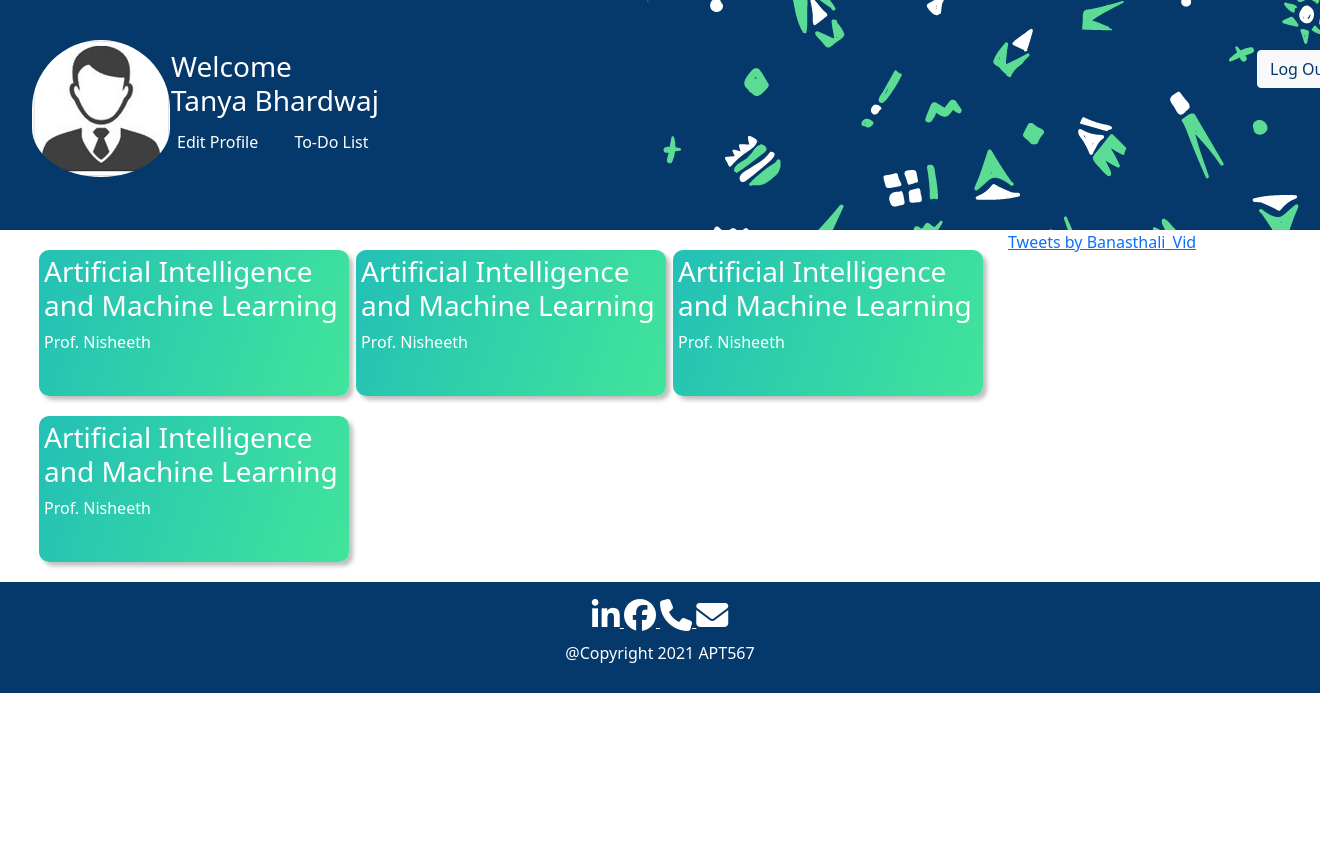
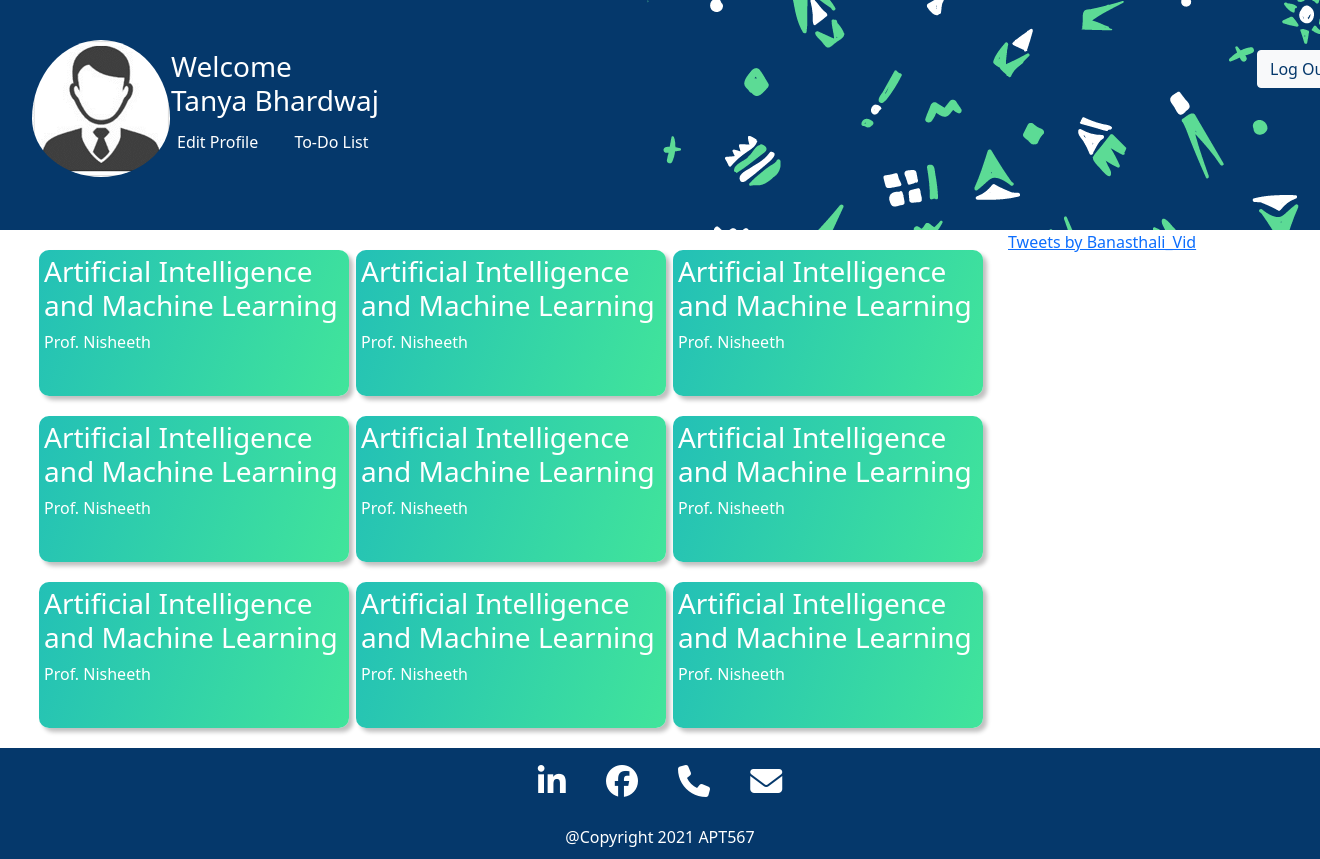
Before and after one commit to priithaa/APT567, a PHP site: page /dashboard.html in a window 1320 px wide; the page is wider, and only the part inside the window is pictured. Before the commit the page ends 693 px from the top of that part, so only its background shows below. Run offline with PHP 8.4, Linux system fonts and the light colour scheme; some libraries are stand-ins or nearby versions.

Commit message:
Changed some styling in the footer, made the profile round, added more classes

```diff
--- a/Dashboard/CSS/style.css
+++ b/Dashboard/CSS/style.css
@@ -21,7 +21,7 @@
   padding-bottom: 20px;
   margin-left: 50px;
   margin-top: 0px;
-  border-radius: 500px;
+  border-radius: 50%;
 }
 .container-fluid h3{
   color: #FFFFFF;
@@ -98,8 +98,15 @@
 	position: relative;
 	top: 25px;
 }
+
+.fa
+{
+	margin: 0 18px;
+	margin-bottom: 20px;
+}
 .footer a{
 	position: relative;
 	top:17px;
 	color: #FFFFFF;
+	text-decoration: none;
 }
--- a/Dashboard/dashboard.html
+++ b/Dashboard/dashboard.html
@@ -68,6 +68,51 @@
 							</p>
 						</div>
 					</div>
+					<div class="col-lg-4 col-md-6">
+						<div class="blue-green">
+							<h3><a href="">Artificial Intelligence and Machine Learning
+								</a>
+							</h3>
+							<p>Prof. Nisheeth
+							</p>
+						</div>
+					</div>
+					<div class="col-lg-4 col-md-6">
+						<div class="blue-green">
+							<h3><a href="">Artificial Intelligence and Machine Learning
+								</a>
+							</h3>
+							<p>Prof. Nisheeth
+							</p>
+						</div>
+					</div>
+					<div class="col-lg-4 col-md-6">
+						<div class="blue-green">
+							<h3><a href="">Artificial Intelligence and Machine Learning
+								</a>
+							</h3>
+							<p>Prof. Nisheeth
+							</p>
+						</div>
+					</div>
+					<div class="col-lg-4 col-md-6">
+						<div class="blue-green">
+							<h3><a href="">Artificial Intelligence and Machine Learning
+								</a>
+							</h3>
+							<p>Prof. Nisheeth
+							</p>
+						</div>
+					</div>
+					<div class="col-lg-4 col-md-6">
+						<div class="blue-green">
+							<h3><a href="">Artificial Intelligence and Machine Learning
+								</a>
+							</h3>
+							<p>Prof. Nisheeth
+							</p>
+						</div>
+					</div>
 				</div>
 			</div>
 		</div>
```
